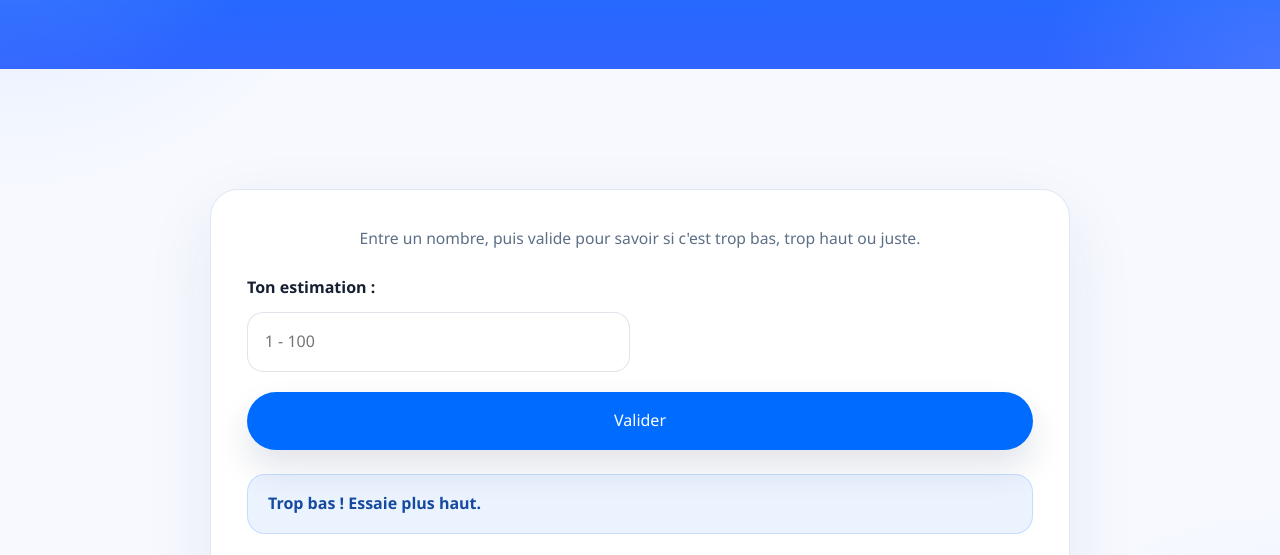
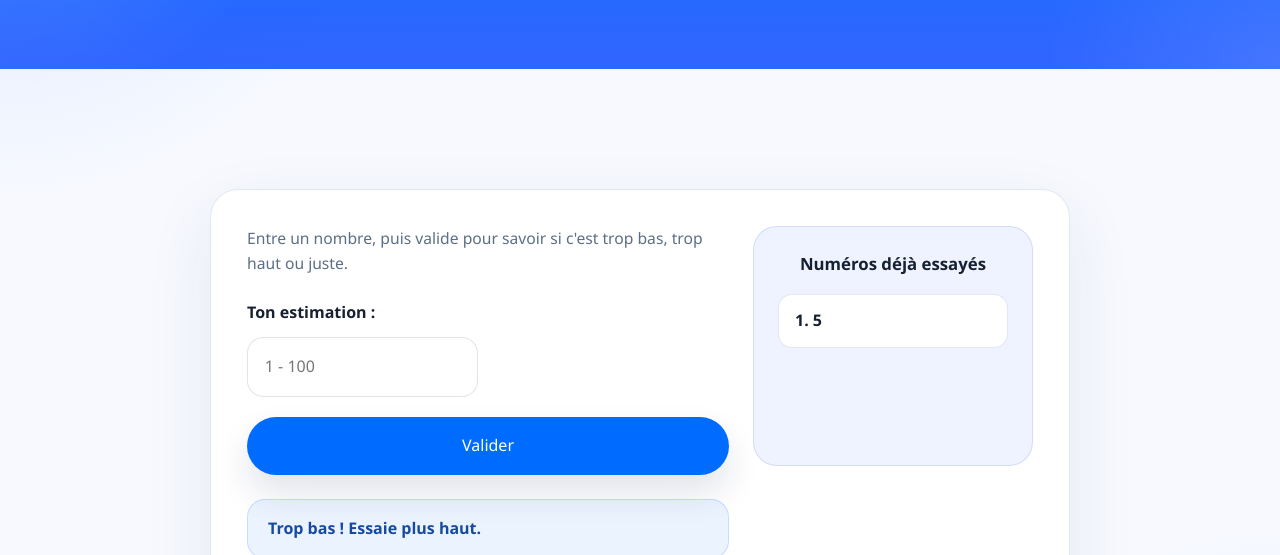
Before and after one commit to Legamer51/Juste-prix, a plain HTML site: page page/moyen.html in a window 1280 px wide. Both pictures are taken after typing "5" into the empty fields and a click on the button "Valider". Shown: the part 198-753 px from the top of the page. Drawn offline with Linux system fonts and the light colour scheme.

Commit message:
rajout d'une case

````diff
--- a/page/moyen.html
+++ b/page/moyen.html
@@ -18,6 +18,7 @@
     <main class="container">
         <section id="game">
             <div class="contact-card game-card">
+                <div class="game-panel">
                     <p class="game-instructions">Entre un nombre, puis valide pour savoir si c'est trop bas, trop haut ou juste.</p>
                     <form id="guess-form" class="form-flex">
                         <div>
@@ -34,6 +35,12 @@
                         <button type="button" id="reset-button" class="btn-secondary">Nouvelle partie</button>
                     </div>
                 </div>
+                <aside class="guess-history" aria-labelledby="guess-history-title">
+                    <h2 id="guess-history-title">Numéros déjà essayés</h2>
+                    <p id="guess-history-empty">Aucun essai encore.</p>
+                    <ul id="guess-history-list" class="guess-history-list" aria-live="polite"></ul>
+                </aside>
+            </div>
         </section>
     </main>
 
--- a/script.js
+++ b/script.js
@@ -62,6 +62,9 @@ document.addEventListener('DOMContentLoaded', () => {
         let attempts = 0;
         let remaining = (LIMIT_ATTEMPTS === Infinity) ? Infinity : LIMIT_ATTEMPTS;
         let isGameOver = false;
+        const guessHistoryList = document.getElementById('guess-history-list');
+        const guessHistoryEmpty = document.getElementById('guess-history-empty');
+        const guesses = [];
 
         function getRandomNumber(max = 100) {
             return Math.floor(Math.random() * max) + 1;
@@ -80,6 +83,24 @@ document.addEventListener('DOMContentLoaded', () => {
             messageEl.dataset.status = status;
         }
 
+        function renderGuessHistory() {
+            if (!guessHistoryList || !guessHistoryEmpty) return;
+            guessHistoryList.innerHTML = '';
+
+            if (guesses.length === 0) {
+                guessHistoryEmpty.style.display = 'block';
+                return;
+            }
+
+            guessHistoryEmpty.style.display = 'none';
+
+            guesses.forEach((guess, index) => {
+                const item = document.createElement('li');
+                item.textContent = `${index + 1}. ${guess}`;
+                guessHistoryList.appendChild(item);
+            });
+        }
+
         function endGameLost() {
             setMessage(`Partie terminée. Le juste prix était ${secretNumber}.`, 'error');
             isGameOver = true;
@@ -91,10 +112,12 @@ document.addEventListener('DOMContentLoaded', () => {
             attempts = 0;
             remaining = (LIMIT_ATTEMPTS === Infinity) ? Infinity : LIMIT_ATTEMPTS;
             isGameOver = false;
+            guesses.length = 0;
             guessInput.disabled = false;
             guessInput.value = '';
             guessInput.focus();
             updateAttempts();
+            renderGuessHistory();
             setMessage(`Prêt ? Devine un nombre entre 1 et ${maxValue}.`, 'info');
         }
 
@@ -114,6 +137,8 @@ document.addEventListener('DOMContentLoaded', () => {
             if (LIMIT_ATTEMPTS !== Infinity) {
                 remaining -= 1;
             }
+            guesses.push(guessValue);
+            renderGuessHistory();
             updateAttempts();
             guessInput.value = '';
 
--- a/style.css
+++ b/style.css
@@ -263,9 +263,54 @@ section p {
 }
 
 .game-card {
+    display: grid;
+    grid-template-columns: 1fr 280px;
+    gap: 1.5rem;
+    align-items: start;
+}
+
+.game-panel {
     display: flex;
     flex-direction: column;
     gap: 1.5rem;
+}
+
+.guess-history {
+    background: var(--surface-soft);
+    border: 1px solid var(--border);
+    border-radius: 24px;
+    padding: 1.5rem;
+    min-height: 240px;
+    display: flex;
+    flex-direction: column;
+    gap: 1rem;
+}
+
+.guess-history h2 {
+    margin: 0;
+    font-size: 1.05rem;
+}
+
+.guess-history p {
+    margin: 0;
+    color: var(--muted);
+}
+
+.guess-history-list {
+    list-style: none;
+    margin: 0;
+    padding: 0;
+    display: grid;
+    gap: 0.5rem;
+}
+
+.guess-history-list li {
+    background: var(--surface);
+    border: 1px solid var(--border);
+    border-radius: 14px;
+    padding: 0.85rem 1rem;
+    color: var(--text);
+    font-weight: 600;
 }
 
 .game-instructions {
@@ -416,69 +461,3 @@ footer {
         padding: 3.5rem 0;
     }
 }
-```
-
-### 📜 3. JavaScript (`script.js`)
-
-Le JavaScript est responsable de l'interactivité et du **mode sombre**, utilisant la manipulation du DOM pour appliquer les
-styles sans recharger la page (ce qui est critique pour l'expérience utilisateur moderne).
-
-```javascript
-document.addEventListener('DOMContentLoaded', () => {
-    // 1. Sélectionner les éléments clés du DOM
-    const body = document.body;
-    const toggleButton = document.getElementById('mode-toggle');
-
-    /**
-     * Fonction principale de basculement du mode sombre/clair.
-     * Elle gère la classe 'dark' sur le body pour que le CSS prenne le relais.
-     */
-    function toggleDarkMode() {
-        // Vérifie si le body a déjà la classe 'dark', si oui, on l'enlève. Sinon, on l'ajoute.
-        if (body.classList.contains('dark')) {
-            body.classList.remove('dark');
-            localStorage.setItem('theme', 'light');
-            toggleButton.textContent = '🌙 Mode Sombre';
-        } else {
-            body.classList.add('dark');
-            localStorage.setItem('theme', 'dark');
-            toggleButton.textContent = '💡 Mode Sombre';
-        }
-    }
-
-    // --- Initialisation du Thème (Persistance) ---
-    /**
-     * Vérifie si le thème est stocké dans localStorage ou préféré par l'utilisateur
-     * Ceci assure que si je ferme la page et que je reviens, elle garde son mode.
-     */
-    function initializeTheme() {
-        // 1. Priorité au stockage local (localStorage)
-        const savedTheme = localStorage.getItem('theme');
-
-        if (savedTheme) {
-            if (savedTheme === 'dark') {
-                body.classList.add('dark');
-                toggleButton.textContent = '☀️ Mode Clair';
-            } else {
-                body.classList.remove('dark');
-                toggleButton.textContent = '🌙 Mode Sombre';
-            }
-        }
-        // 2. Sinon, utiliser la préférence du système d'exploitation (media query)
-        else if (window.matchMedia && window.matchMedia('(prefers-color-scheme: dark)').matches) {
-             body.classList.add('dark');
-             toggleButton.textContent = '☀️ Mode Clair';
-        } else {
-            // Par défaut : mode clair et bouton initialisé pour le premier clic
-            toggleButton.textContent = '🌙 Mode Sombre';
-        }
-    }
-
-    // 3. Ajout de l'écouteur d'événement (Event Listener)
-    if (toggleButton) {
-        toggleButton.addEventListener('click', toggleDarkMode);
-    }
-
-    // Exécuter la fonction d'initialisation au chargement de la page
-    initializeTheme();
-});
````
Also changed, not shown: index.html (+2 -1 lines), page/difficile.html (+7 -0 lines), page/facile.html (+7 -0 lines). Lines whose indentation alone changed are shown as unchanged.
